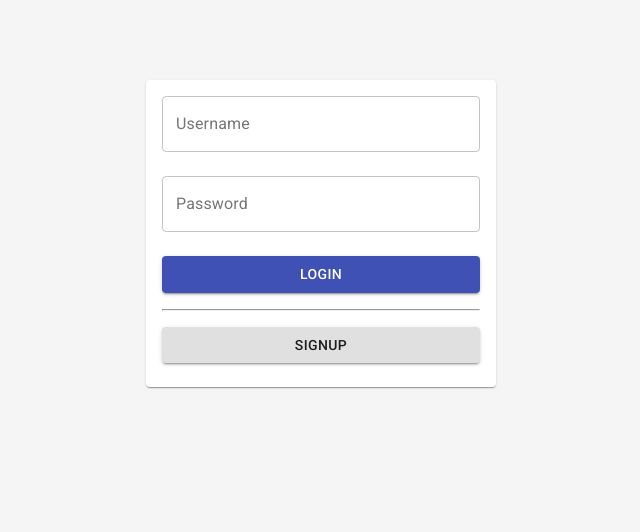
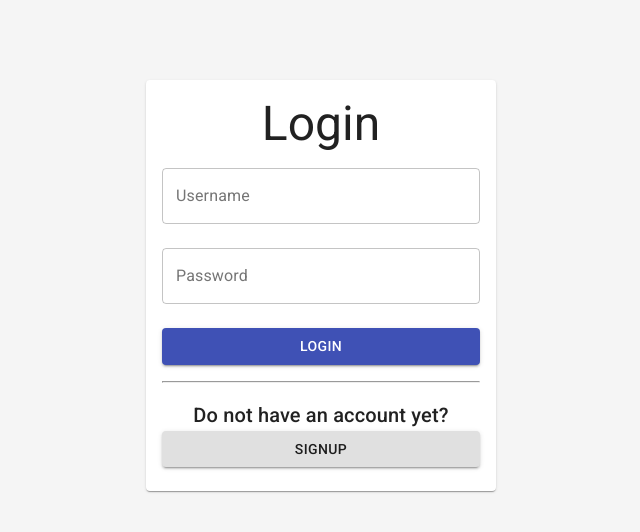
Before and after one commit to NanddoSalas/peek-client, a React (Create React App) app: page /login in a window 1280 px wide. Shown: the top 532 px of the page, without its empty margins (319-959 px from the left). Built offline with nearby package versions, Linux system fonts and the light colour scheme; no server answers; what apollo-link-ws would draw is missing.

Commit message:
Add help text on login and register forms

```diff
--- a/src/components/LoginForm.js
+++ b/src/components/LoginForm.js
@@ -1,10 +1,10 @@
 import React from 'react';
 import { Link, Redirect } from '@reach/router';
 import { useMutation } from '@apollo/react-hooks';
-import { loginSchema, LOGIN } from "../graphql/login";
+import { loginSchema, LOGIN } from '../graphql/login';
 
-import { Button, FormControl } from '@material-ui/core';
-import { Formik, Form, Field } from "formik";
+import { Button, FormControl, Typography } from '@material-ui/core';
+import { Formik, Form, Field } from 'formik';
 import { TextFormField } from './Fields';
 import { FormPaper } from '../containers';
 import { Divider } from './utils';
@@ -20,19 +20,27 @@ function LoginForm() {
         password: 'Invalid Credentials',
       });
     }
-  }
+  };
 
-  if (!error && data) return <Redirect from="/login" to="/" noThrow />
+  if (!error && data) return <Redirect from="/login" to="/" noThrow />;
 
   return (
     <FormPaper>
+      <div
+        style={{
+          display: 'flex',
+          justifyContent: 'center',
+          paddingTop: '16px',
+        }}
+      >
+        <Typography variant="h3">Login</Typography>
+      </div>
       <Formik
         initialValues={{ username: '', password: '' }}
         validationSchema={loginSchema}
         onSubmit={handleSubmit}
       >
         <Form>
-
           <FormControl fullWidth margin="normal">
             <Field
               name="username"
@@ -62,19 +70,23 @@ function LoginForm() {
               color="primary"
               type="submit"
               disabled={!!loading}
-            >login</Button>
+            >
+              login
+            </Button>
           </FormControl>
 
           <Divider />
 
           <FormControl fullWidth margin="normal">
+            <Typography variant="h6" style={{ textAlign: 'center' }}>
+              Do not have an account yet?
+            </Typography>
             <Link to="/signup" style={{ textDecoration: 'none' }}>
               <Button variant="contained" style={{ width: '100%' }}>
                 signup
               </Button>
             </Link>
           </FormControl>
-
         </Form>
       </Formik>
     </FormPaper>
--- a/src/components/SignupForm.js
+++ b/src/components/SignupForm.js
@@ -1,11 +1,11 @@
-import React from "react";
+import React from 'react';
 import { Link, Redirect } from '@reach/router';
 import { useMutation } from '@apollo/react-hooks';
-import { signupSchema, SIGNUP } from '../graphql/signup'
+import { signupSchema, SIGNUP } from '../graphql/signup';
 import { getErrors } from '../utilities';
 
-import { Button, FormControl } from '@material-ui/core';
-import { Formik, Form, Field } from "formik";
+import { Button, FormControl, Typography } from '@material-ui/core';
+import { Formik, Form, Field } from 'formik';
 import { TextFormField } from './Fields';
 import { FormPaper } from '../containers';
 import { Divider } from './utils';
@@ -20,19 +20,27 @@ function SignupForm() {
       const errors = getErrors(response);
       setErrors(errors);
     }
-  }
+  };
 
-  if (!error && data) return <Redirect from="/signup" to="/login" noThrow />
+  if (!error && data) return <Redirect from="/signup" to="/login" noThrow />;
 
   return (
     <FormPaper>
+      <div
+        style={{
+          display: 'flex',
+          justifyContent: 'center',
+          paddingTop: '16px',
+        }}
+      >
+        <Typography variant="h3">Signup</Typography>
+      </div>
       <Formik
         initialValues={{ username: '', password: '', password2: '' }}
         validationSchema={signupSchema}
         onSubmit={handleSubmit}
       >
         <Form>
-
           <FormControl fullWidth margin="normal">
             <Field
               name="username"
@@ -71,22 +79,26 @@ function SignupForm() {
               color="primary"
               type="submit"
               disabled={!!loading}
-            >signup</Button>
+            >
+              signup
+            </Button>
           </FormControl>
 
           <Divider />
 
           <FormControl fullWidth margin="normal">
+            <Typography variant="h6" style={{ textAlign: 'center' }}>
+              Already have an account?
+            </Typography>
             <Link to="/login" style={{ textDecoration: 'none' }}>
               <Button variant="contained" style={{ width: '100%' }}>
                 login
               </Button>
             </Link>
           </FormControl>
-
         </Form>
       </Formik>
-    </FormPaper >
+    </FormPaper>
   );
 }
 
```
